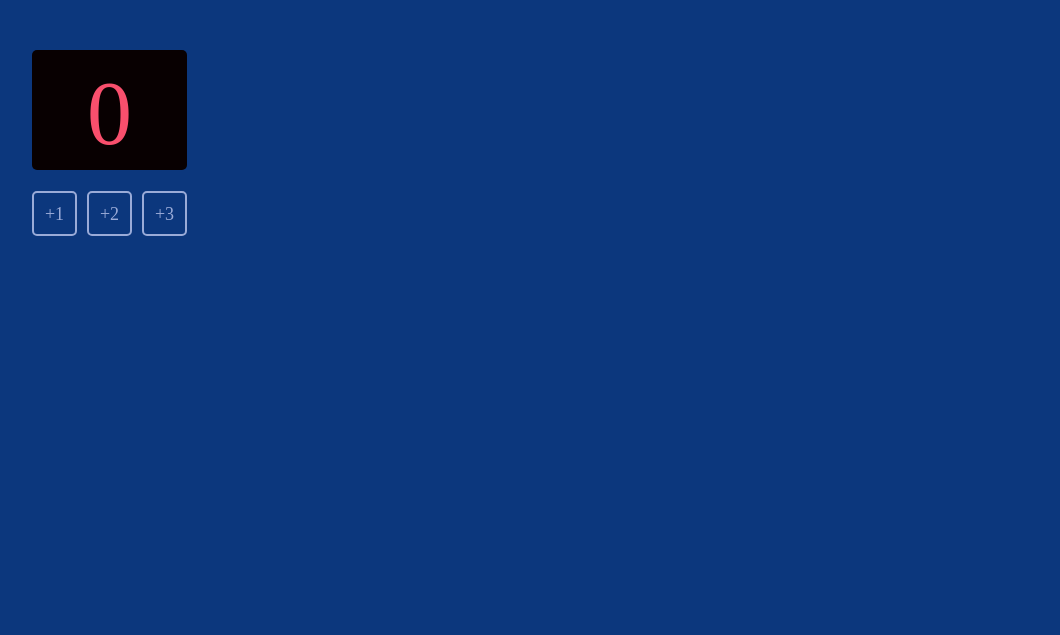
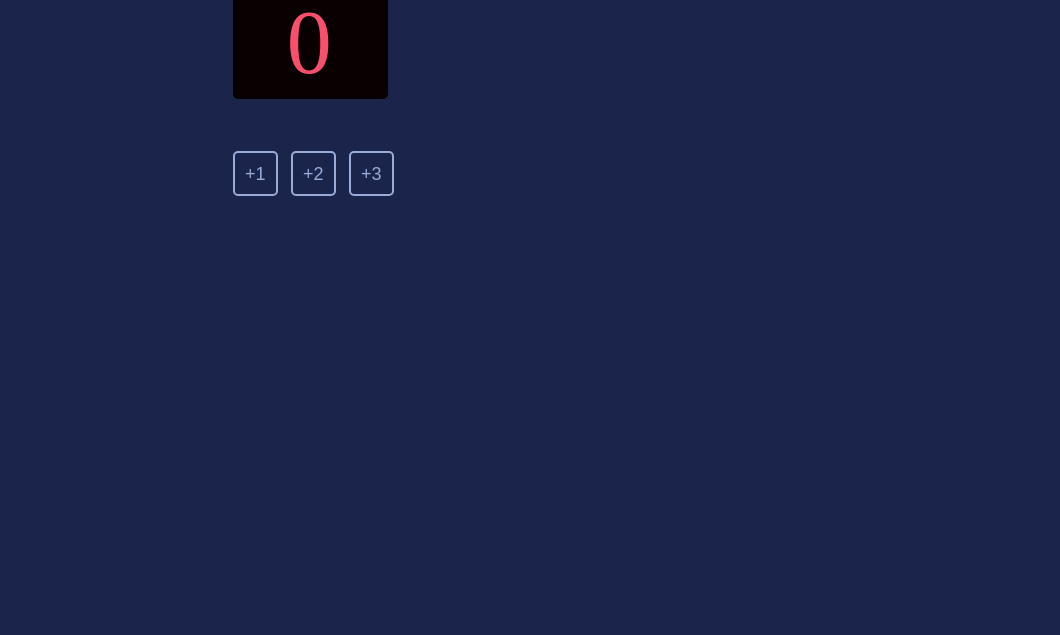
Before and after one commit to MartinTI21/basketball-scoreboard, a website built with Vite: page index.html in a window 1280 px wide. Shown: the part 165-800 px from the top of the page, without its empty margins (50-1110 px from the left). Built offline with nearby package versions, Linux system fonts and the light colour scheme.

Commit message:
Add files via upload

```diff
--- a/index.css
+++ b/index.css
@@ -1,14 +1,14 @@
 body {
-    background-color: #0c377d;
+    background-color: #1B244A;
     margin: 0;
+    font-family: 'Cursed Timer ULiL'
 }
 
 .container {
     display: flex;
     justify-content: space-around;
 }
-#home-el{
-    position: absolute;
+h3{
 width: 149px;
 height: 36px;
 left: 85px;
@@ -20,35 +20,36 @@ font-size: 40px;
 line-height: 36px;
 text-align: center;
 color: #EEEEEE;
+margin-left: 85px;
+margin-top: 68px;
 }
 #result-el{
-position: absolute;
 width: 117px;
 height: 120px;
 left: 100px;
 top: 125px;
-font-family: 'Cursed Timer ULiL';
 font-style: normal;
 font-weight: 400;
 font-size: 90px;
 line-height: 127px;
 text-align: center;
 color: #F94F6D;
-background: position absolute;
-width: 155px;
-height: 120px;
 left: 82px;
 top: 125px;
 background: #080001;
 border-radius: 5px;
+padding-left: 18px;
+padding-right: 20px;
+margin-top: 21px;
+margin-left: 82px;
+margin-bottom: 26px;
 }
 button{
-position: absolute;
 width: 30px;
 height: 25.77px;
 left: 89px;
 top: 280px;
-font-family: 'Cursed Timer ULiL';
+font-family: "Cursed Timer ULiL", sans-serif;
 font-style: normal;
 font-weight: 400;
 font-size: 18px;
@@ -58,18 +59,20 @@ color: #9AABD8;
 margin-top: 85px;
 background: none;
 border: none;
-box-decoration-break: box-sizing border-box;
-position: absolute;
 width: 45px;
 height: 45px;
 left: 82px;
 top: 271px;
 border: 2px solid #9AABD8;
-border-radius: 5px
+border-radius: 5px;
+margin-top: 26px
+}
+#button1{
+    margin-left: 82px
 }
 #button2{
-margin-left: 55px
+    margin-left: 9px;
+    margin-right: 9px;
 }
 #button3{
-    margin-left: 110px
 }
--- a/index.html
+++ b/index.html
@@ -1,12 +1,12 @@
 <html>
-    <head><link rel="stylesheet" href="https://cdnjs.cloudflare.com/ajax/libs/normalize/8.0.1/normalize.css">
+    <head><link rel="stylesheet" href="https://cdnjs.cloudflare.com/ajax/libs/normalize/8.0.1/normalize.css"><link rel="stylesheet" href="https://cdnjs.cloudflare.com/ajax/libs/normalize/8.0.1/normalize.css"><link rel="stylesheet" href="https://cdnjs.cloudflare.com/ajax/libs/normalize/8.0.1/normalize.css">
         <link rel="stylesheet" href="index.css">
     </head>
     <body>
         <div class="container">
             <div>
                 <h3 id="home-el">HOME</h3>
-                <p id="result-el">0</p>
+                <p id="result-el" >0</p>
                 <button id="button1" onclick="add1()">+1</button>
                 <button id="button2" onclick="add2()">+2</button>
                 <button id="button3" onclick="add3()">+3</button>
```
